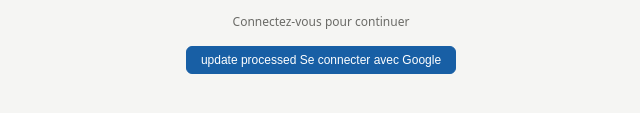
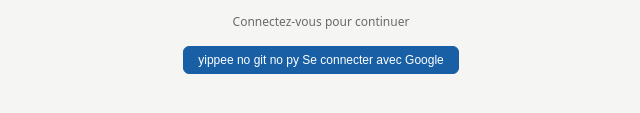
Before and after one commit to MacBeing3/internal-hpca, a website: page index.html in a window 1280 px wide. Shown: the part 407-520 px from the top of the page, 319-959 px from the left. Drawn offline with Linux system fonts and the light colour scheme; no server answers.

Commit message:
test new bat file

```diff
--- a/index.html
+++ b/index.html
@@ -13,7 +13,7 @@
   <div class="logo" style="width:48px;height:48px;font-size:22px">Rx</div>
   <div style="font-size:15px;font-weight:500">Inventaire des Médicaments</div>
   <div style="font-size:12px;color:#6b6b67">Connectez-vous pour continuer</div>
-  <button id="g-signin-btn" class="file-btn">update processed Se connecter avec Google</button>
+  <button id="g-signin-btn" class="file-btn">yippee no git no py Se connecter avec Google</button>
   <div id="auth-error" style="font-size:12px;color:#A32D2D;display:none">
     Accès refusé. Votre compte n'est pas autorisé.
   </div>
```
